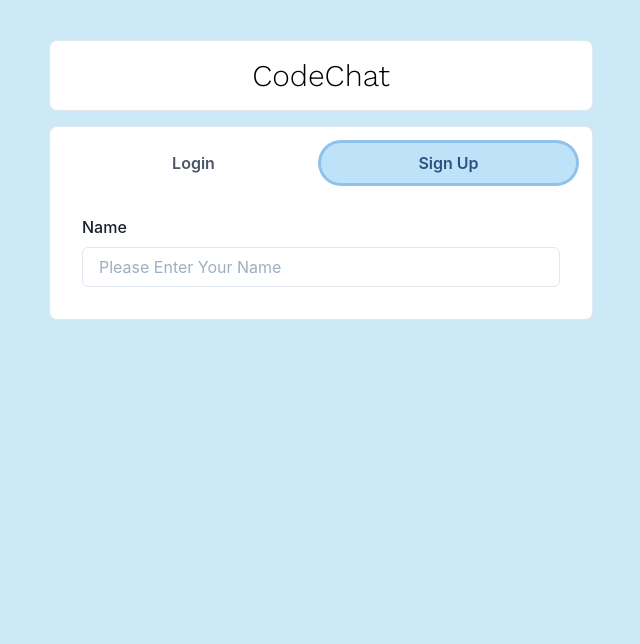
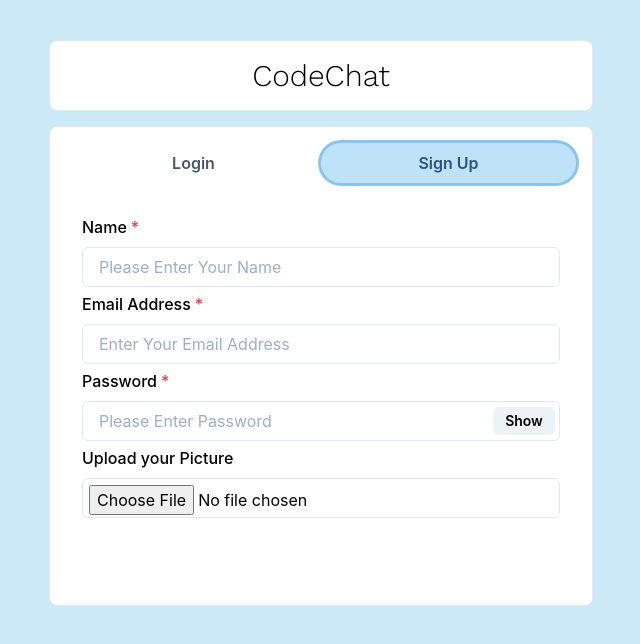
Before and after one commit to maaxkimm/codechat, a React (Create React App) app in the folder frontend/: page / in a window 1280 px wide. Both pictures are taken after a click on the tab "Sign Up". Shown: the top 644 px of the page, without its empty margins (319-959 px from the left). Built offline with nearby package versions, Linux system fonts and the light colour scheme.

Commit message:
Signup UI Formatted

```diff
--- a/frontend/src/App.css
+++ b/frontend/src/App.css
@@ -5,4 +5,5 @@
   background-image: url("./lightblue.png");
   background-position: center;
   min-height: 100vh;
+  color: black;
 }
--- a/frontend/src/components/authentication/Signup.js
+++ b/frontend/src/components/authentication/Signup.js
@@ -1,6 +1,11 @@
-import { FormControl, FormLabel, Input, VStack } from '@chakra-ui/react'
-import React from 'react'
-import { useState } from 'react';
+import { Button } from "@chakra-ui/button";
+import { FormControl, FormLabel } from "@chakra-ui/form-control";
+import { Input, InputGroup, InputRightElement } from "@chakra-ui/input";
+import { VStack } from "@chakra-ui/layout";
+import { useToast } from "@chakra-ui/toast";
+import axios from "axios";
+import { useState } from "react";
+import { useHistory } from "react-router";
 
 const Signup = () => {
     //states for email, confirming password, picture
@@ -11,14 +16,80 @@ const Signup = () => {
     const [pic, setPic] = useState();
     const [picLoading, setPicLoading] = useState(false);
 
+    const [show, setShow] = useState(false);
+
+    //inverts show
+    const handleClick = () => setShow(!show);
+    const toast = useToast();
+    const history = useHistory();
+
+    const pictureDeets = (pictures) => {
+
+    };
+
+    const submitFunc = async () => {
+
+    };
+
     return <VStack spacing = '5px'>
-        <FormControl>
+        {/* Name Field */}
+        <FormControl id="first-name" isRequired>
             <FormLabel>Name</FormLabel>
             <Input
                 placeholder = 'Please Enter Your Name'
                 onChange = {(e)=> setName(e.target.value)}
                 />
         </FormControl>
+
+        {/* Email Field */}
+        <FormControl id="email" isRequired>
+            <FormLabel>Email Address</FormLabel>
+            <Input
+            type="email"
+            placeholder="Enter Your Email Address"
+            onChange={(e) => setEmail(e.target.value)}
+            />
+        </FormControl>
+
+        {/* Password Field */}
+        <FormControl id="password" isRequired>
+        <FormLabel>Password</FormLabel>
+        <InputGroup size="md">
+          <Input
+            type={show ? "text" : "password"}
+            placeholder="Please Enter Password"
+            onChange={(e) => setPassword(e.target.value)}
+          />
+          <InputRightElement width="4.5rem">
+            <Button h="1.70rem" size="sm" onClick={handleClick}>
+              {show ? "Hide" : "Show"}
+            </Button>
+          </InputRightElement>
+        </InputGroup>
+        </FormControl>
+
+        {/* Picture Field */}
+        <FormControl id="pic">
+        <FormLabel>Upload your Picture</FormLabel>
+        <Input
+          type="file"
+          p={1.5}
+          accept="image/*"
+          onChange={(e) => pictureDeets(e.target.files[0])}
+        />
+      </FormControl>
+
+      {/* Signup Button */}
+      <Button
+        colorScheme="white"
+        width="100%"
+        style={{ marginTop: 15 }}
+        onClick={submitFunc}
+        isLoading={picLoading}
+      >
+        Sign Up
+      </Button>
+
     </VStack>
 }
 
```
